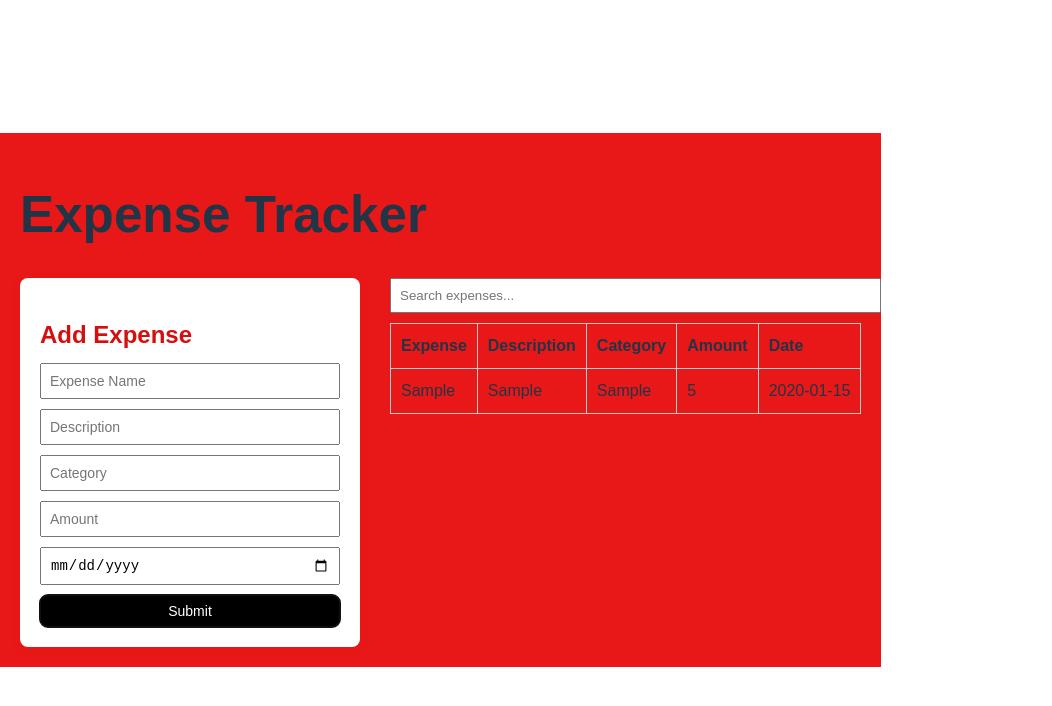
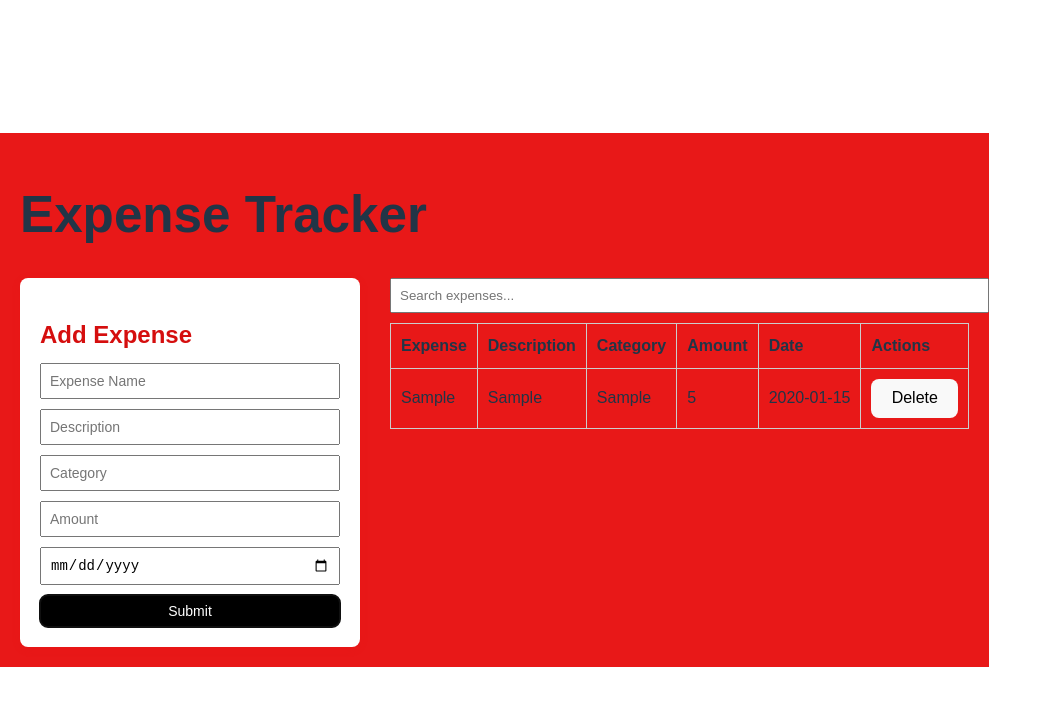
Before and after one commit to olella93/expense-tracker, a React (Vite) app: page / in a window 1280 px wide. Both pictures are taken after typing "Sample", "Sample", "Sample", "5", "2020-01-15" into the empty fields and a click on the button "Submit". Shown: the top 706 px of the page, without its empty margins (0-1052 px from the left). Built offline with nearby package versions, Linux system fonts and the light colour scheme.

Commit message:
delete button added

```diff
--- a/src/App.jsx
+++ b/src/App.jsx
@@ -25,6 +25,11 @@ function App() {
     setDate("");
   };
 
+  const handleDelete = (indexToDelete) => {
+    const updatedExpenses = expenses.filter((_, index) => index !== indexToDelete);
+    setExpenses(updatedExpenses);
+  };
+
   return (
     <div className="app-container">
       <h1>Expense Tracker</h1>
@@ -46,6 +51,7 @@ function App() {
           expenses={expenses}
           searchTerm={searchTerm}
           setSearchTerm={setSearchTerm}
+          handleDelete={handleDelete}
         />
       </div>
     </div>
--- a/src/components/ExpenseTable.jsx
+++ b/src/components/ExpenseTable.jsx
@@ -17,6 +17,8 @@ function ExpenseTable({ expenses, searchTerm, setSearchTerm }) {
             <th>Category</th>
             <th>Amount</th>
             <th>Date</th>
+            <th>Actions</th>
+
           </tr>
         </thead>
         <tbody>
@@ -35,6 +37,9 @@ function ExpenseTable({ expenses, searchTerm, setSearchTerm }) {
                 <td>{expense.category}</td>
                 <td>{expense.amount}</td>
                 <td>{expense.date}</td>
+                <td>
+                  <button onClick={() => handleDelete(index)}>Delete</button>
+                </td>
               </tr>
             ))}
         </tbody>
```
